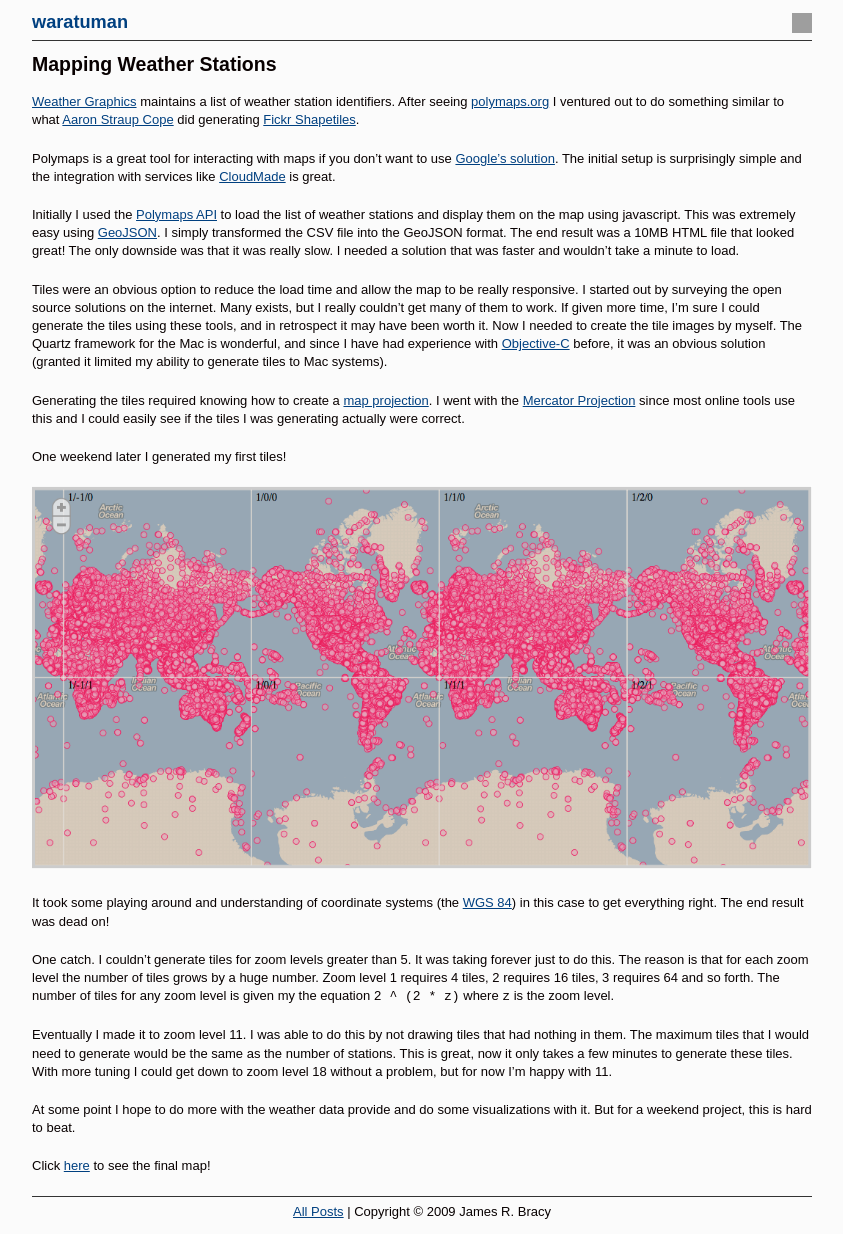
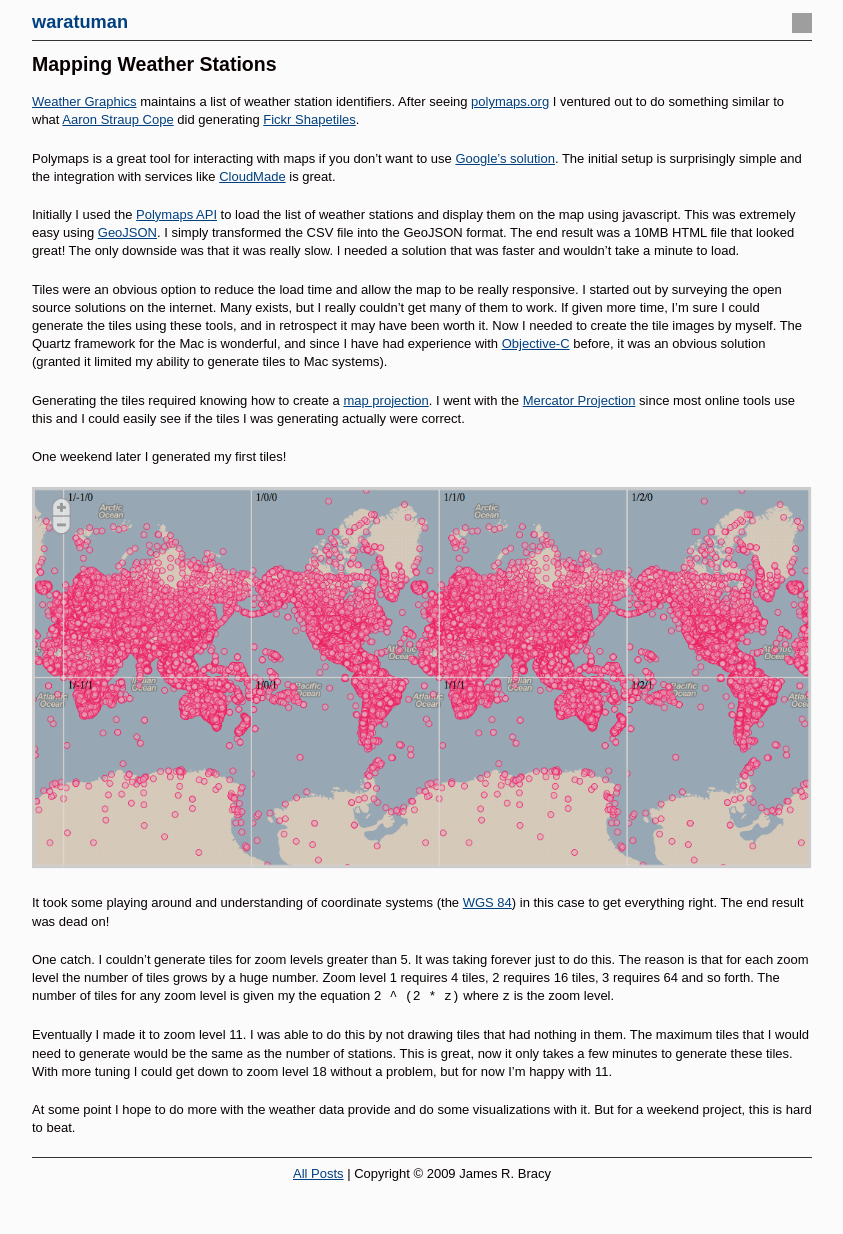
Before and after one commit to waratuman/waratuman.github.com, a Jekyll site: the page built from _posts/2010-11-04-mapping-weather-stations.md, in a window 1280 px wide. Shown: the whole page, without its empty margins (218-1061 px from the left). Built offline with Jekyll 4.4.1, drawn with Linux system fonts in a browser that asks for light colours; Markdown is read by kramdown in place of the engine named in the settings; after the commit the page ends 1196 px from its top, so only the background shows below that; grey boxes are pictures that could not be loaded.

Commit message:
Heroku not serving static files.

```diff
--- a/_posts/2010-11-04-mapping-weather-stations.md
+++ b/_posts/2010-11-04-mapping-weather-stations.md
@@ -59,4 +59,4 @@ zoom level 18 without a problem, but for now I'm happy with 11.
 At some point I hope to do more with the weather data provide and do some
 visualizations with it. But for a weekend project, this is hard to beat.
 
-Click [here](http://tiles.heroku.com) to see the final map!
+<!-- Click [here](http://tiles.heroku.com) to see the final map! -->
```
